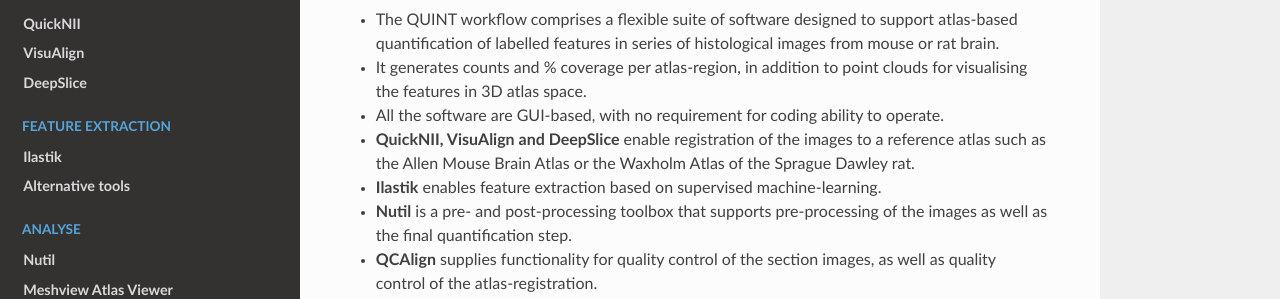
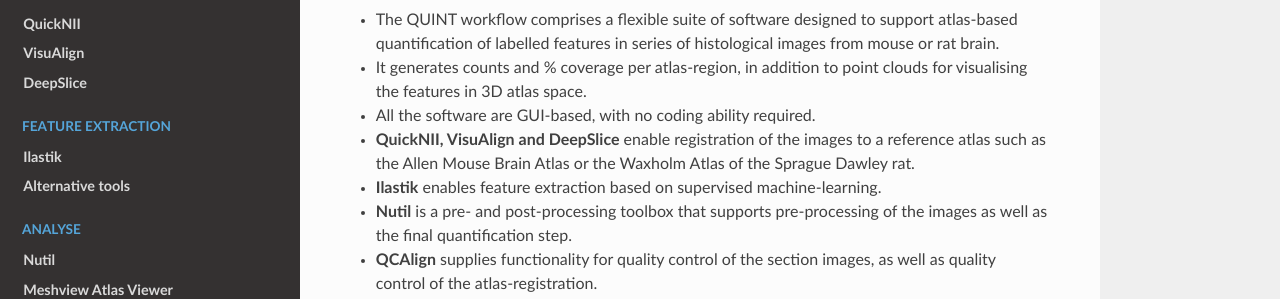
Before and after one commit to Neural-Systems-at-UIO/QUINT_workflow, a Sphinx documentation site: the page built from docs/QUINTintro.rst, in a window 1280 px wide and 1394 px high. Shown: the part 277-576 px from the top of the window. Built offline with Sphinx 7.4.7 and the Read the Docs theme 2.0.0, drawn with Linux system fonts in a browser that asks for light colours; pages that are not in the unit, such as notebooks, are missing from menus.

Commit message:
Update QUINTintro.rst

```diff
--- a/docs/QUINTintro.rst
+++ b/docs/QUINTintro.rst
@@ -6,7 +6,7 @@
 
 - The QUINT workflow comprises a flexible suite of software designed to support atlas-based quantification of labelled features in series of histological images from mouse or rat brain.
 - It generates counts and % coverage per atlas-region, in addition to point clouds for visualising the features in 3D atlas space.
-- All the software are GUI-based, with no requirement for coding ability to operate.
+- All the software are GUI-based, with no coding ability required.
 - **QuickNII, VisuAlign and DeepSlice** enable registration of the images to a reference atlas such as the Allen Mouse Brain Atlas or the Waxholm Atlas of the Sprague Dawley rat.
 - **Ilastik** enables feature extraction based on supervised machine-learning.
 - **Nutil** is a pre- and post-processing toolbox that supports pre-processing of the images as well as the final quantification step.
```
